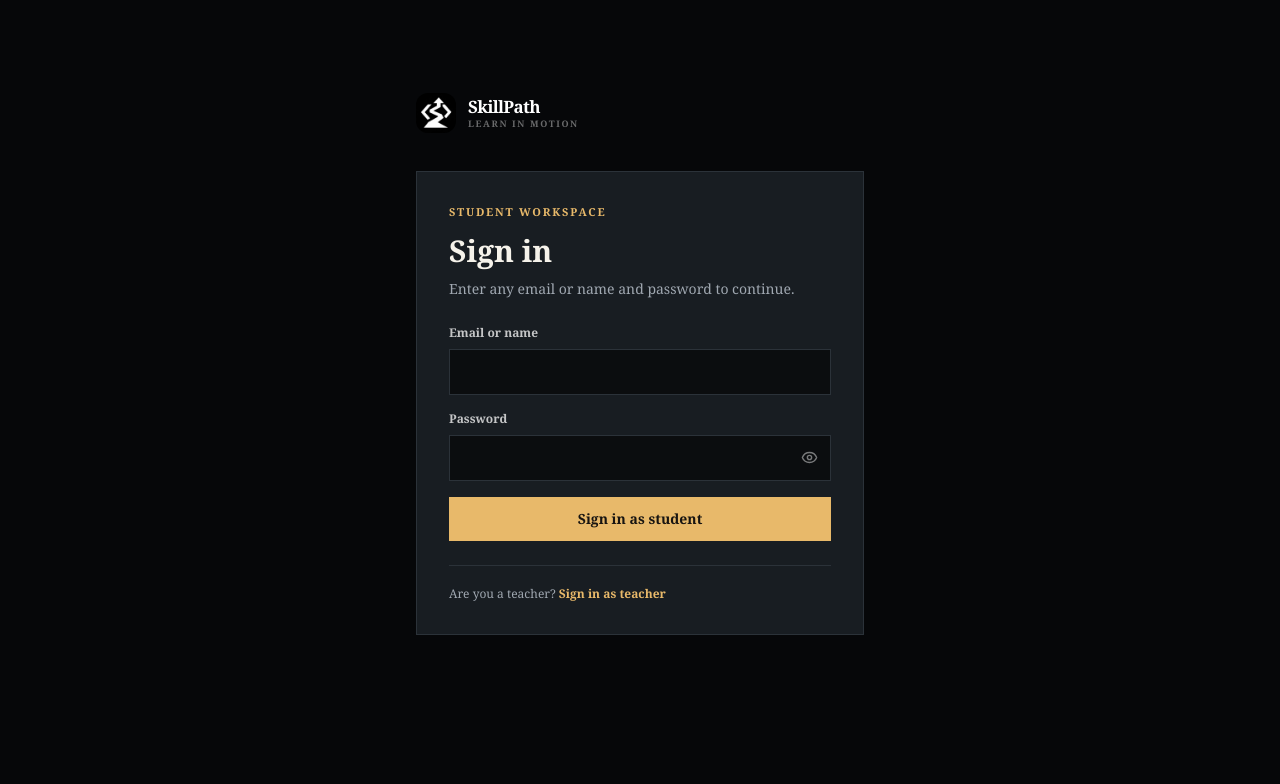
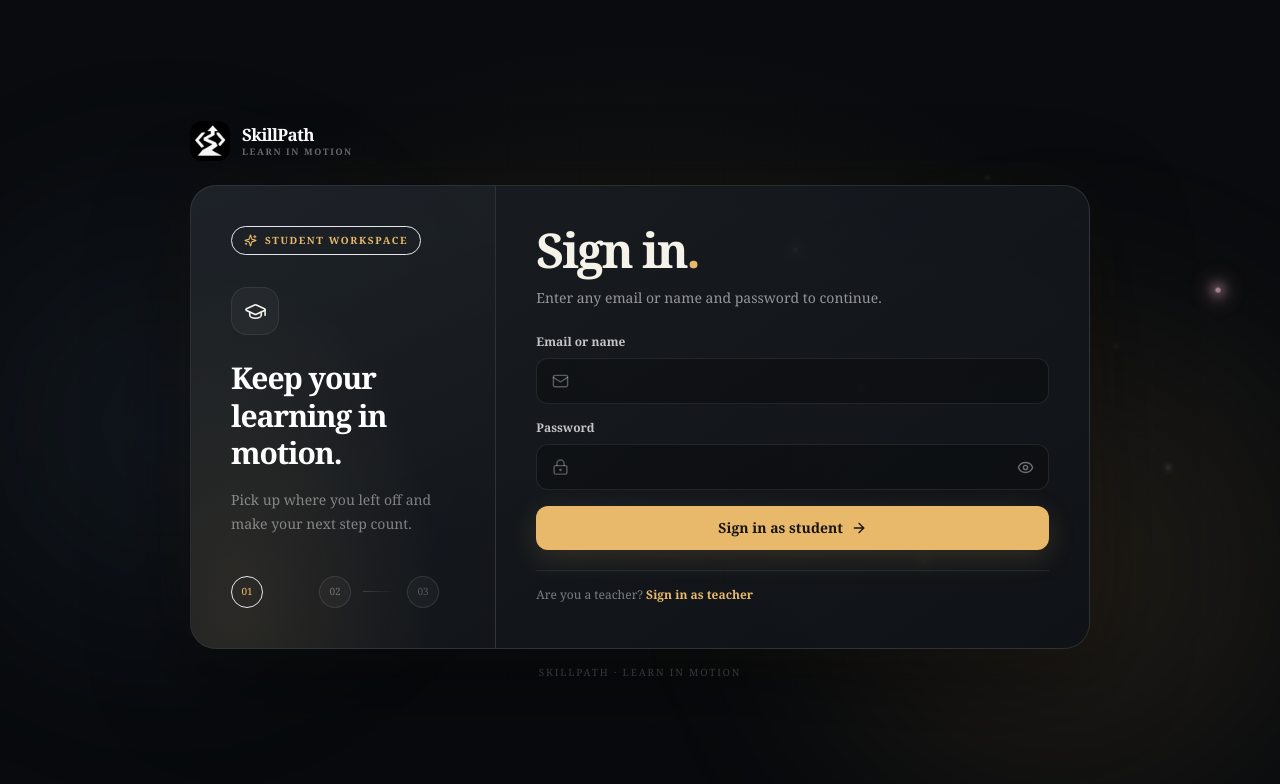
Before and after one commit to AmanShejul/devkraft, a Next.js app: page /login/student in a window 1280 px wide. Shown: the top 784 px of the page. Built offline with nearby package versions, Linux system fonts and the light colour scheme.

Commit message:
ui changed

```diff
--- a/src/app/login/student/page.tsx
+++ b/src/app/login/student/page.tsx
@@ -10,7 +10,7 @@ export default async function StudentLoginPage({
 }) {
   const { reason } = await searchParams;
   return (
-    <main className="mx-auto flex min-h-[calc(100vh-72px)] max-w-7xl items-center justify-center px-5 py-12 sm:px-8">
+    <main className="relative mx-auto flex min-h-screen max-w-7xl items-center justify-center px-5 py-8 sm:px-8 sm:py-10">
       <LoginForm role="student" roleMismatch={reason === "role"} />
     </main>
   );
--- a/src/app/login/teacher/page.tsx
+++ b/src/app/login/teacher/page.tsx
@@ -10,7 +10,7 @@ export default async function TeacherLoginPage({
 }) {
   const { reason } = await searchParams;
   return (
-    <main className="mx-auto flex min-h-[calc(100vh-72px)] max-w-7xl items-center justify-center px-5 py-12 sm:px-8">
+    <main className="relative mx-auto flex min-h-screen max-w-7xl items-center justify-center px-5 py-8 sm:px-8 sm:py-10">
       <LoginForm role="teacher" roleMismatch={reason === "role"} />
     </main>
   );
--- a/src/components/auth/login-form.tsx
+++ b/src/components/auth/login-form.tsx
@@ -2,7 +2,7 @@
 
 import Link from "next/link";
 import { useRouter } from "next/navigation";
-import { Eye, EyeOff } from "lucide-react";
+import { ArrowRight, Eye, EyeOff, GraduationCap, LockKeyhole, Mail, Presentation, Sparkles } from "lucide-react";
 import { useState, type FormEvent } from "react";
 import { SkillPathLogo } from "@/components/layout/skillpath-logo";
 import type { AppRole } from "@/lib/auth/authorization";
@@ -26,6 +26,7 @@ export function LoginForm({ role, roleMismatch = false }: { role: AppRole; roleM
   const [error, setError] = useState(roleMismatch ? "This account does not have access to this workspace." : "");
   const [pending, setPending] = useState(false);
   const otherRole = role === "student" ? "teacher" : "student";
+  const RoleIcon = role === "student" ? GraduationCap : Presentation;
 
   async function handleSubmit(event: FormEvent<HTMLFormElement>) {
     event.preventDefault();
@@ -50,22 +51,75 @@ export function LoginForm({ role, roleMismatch = false }: { role: AppRole; roleM
   }
 
   return (
-    <div className="w-full max-w-md">
-      <Link href="/" aria-label="SkillPath home" className="inline-flex">
+    <>
+      <div className="pointer-events-none fixed inset-0 z-0 overflow-hidden bg-[#080a0d]" aria-hidden="true">
+        <div className="absolute inset-0 bg-[radial-gradient(ellipse_at_50%_45%,rgba(232,185,106,.07),transparent_52%),linear-gradient(180deg,#090b0e_0%,#080a0d_100%)]" />
+        <div className="absolute -left-40 top-[12%] size-[min(70vw,680px)] rounded-full bg-[radial-gradient(circle,rgba(72,104,139,.15),transparent_68%)] blur-3xl animate-[auth-orbit_22s_ease-in-out_infinite_alternate]" />
+        <div className="absolute -right-40 bottom-[-18%] size-[min(75vw,760px)] rounded-full bg-[radial-gradient(circle,rgba(232,185,106,.12),transparent_68%)] blur-3xl animate-[auth-orbit_28s_ease-in-out_-8s_infinite_alternate]" />
+        <div className="hero-starfield-twinkles absolute inset-0 opacity-70">
+          {Array.from({ length: 10 }, (_, index) => <span key={index} />)}
+        </div>
+        <div className="absolute inset-0 bg-[linear-gradient(rgba(255,255,255,.018)_1px,transparent_1px),linear-gradient(90deg,rgba(255,255,255,.018)_1px,transparent_1px)] bg-[size:72px_72px] [mask-image:radial-gradient(ellipse_at_center,black,transparent_82%)]" />
+      </div>
+
+      <div className="relative z-10 w-full max-w-[900px] animate-[auth-card-enter_.7s_cubic-bezier(.2,.75,.25,1)_both]">
+        <Link href="/" aria-label="SkillPath home" className="mb-5 inline-flex transition-opacity hover:opacity-80 sm:mb-6">
           <SkillPathLogo dark />
         </Link>
-      <div className="mt-8 border border-[var(--line)] bg-[var(--panel)] p-6 sm:p-8">
-        <p className="text-[11px] font-bold uppercase tracking-[.16em] text-brand">{role} workspace</p>
-        <h1 className="mt-3 text-3xl font-bold text-ink">Sign in</h1>
-        <p className="mt-2 text-sm leading-6 text-muted">Enter any email or name and password to continue.</p>
+        <section className="relative overflow-hidden rounded-[26px] border border-white/[.11] bg-[linear-gradient(145deg,rgba(26,31,37,.94),rgba(15,18,22,.94))] shadow-[0_30px_100px_rgba(0,0,0,.42),0_0_70px_rgba(232,185,106,.045)] backdrop-blur-2xl md:flex">
+          <div className="pointer-events-none absolute inset-x-8 top-0 z-10 h-px bg-gradient-to-r from-transparent via-brand/70 to-transparent" aria-hidden="true" />
 
+          <aside className="relative hidden w-[34%] flex-col justify-between overflow-hidden border-r border-white/[.08] bg-[radial-gradient(ellipse_at_15%_90%,rgba(232,185,106,.11),transparent_55%),linear-gradient(160deg,rgba(255,255,255,.025),transparent_70%)] p-8 md:flex lg:p-10">
+            <div>
+              <div className="inline-flex items-center gap-2 rounded-full border border-brand/20 bg-brand/[.07] px-3 py-1.5 text-[10px] font-bold uppercase tracking-[.16em] text-brand">
+                <Sparkles size={13} aria-hidden="true" />
+                {role} workspace
+              </div>
+              <span className="mt-8 grid size-12 place-items-center rounded-2xl border border-white/[.08] bg-white/[.035] text-brand/90" aria-hidden="true">
+                <RoleIcon size={23} strokeWidth={1.7} />
+              </span>
+              <h2 className="mt-6 max-w-[13rem] text-3xl font-semibold leading-tight tracking-[-.035em] text-white">
+                {role === "student" ? "Keep your learning in motion." : "Guide every learner forward."}
+              </h2>
+              <p className="mt-4 max-w-[15rem] text-sm leading-6 text-white/45">
+                {role === "student" ? "Pick up where you left off and make your next step count." : "Your teaching workspace is ready when you are."}
+              </p>
+            </div>
+            <div className="relative mt-10 flex items-center gap-3" aria-hidden="true">
+              <span className="grid size-8 place-items-center rounded-full border border-brand/30 bg-brand/[.08] text-[10px] text-brand">01</span>
+              <span className="h-px w-8 bg-gradient-to-r from-brand/50 to-white/10" />
+              <span className="grid size-8 place-items-center rounded-full border border-white/10 bg-white/[.03] text-[10px] text-white/35">02</span>
+              <span className="h-px w-8 bg-gradient-to-r from-white/15 to-transparent" />
+              <span className="grid size-8 place-items-center rounded-full border border-white/10 bg-white/[.03] text-[10px] text-white/25">03</span>
+              <span className="absolute -left-2 -top-2 size-12 rounded-full bg-brand/10 blur-xl" />
+            </div>
+          </aside>
 
+          <div className="min-w-0 flex-1 p-6 sm:p-8 md:p-9 lg:p-10">
+            <div className="mb-5 flex items-center justify-between md:hidden">
+              <div className="inline-flex items-center gap-2 rounded-full border border-brand/20 bg-brand/[.07] px-3 py-1.5 text-[10px] font-bold uppercase tracking-[.16em] text-brand">
+                <Sparkles size={13} aria-hidden="true" />
+                {role} workspace
+              </div>
+              <span className="grid size-10 place-items-center rounded-2xl border border-white/[.08] bg-white/[.035] text-brand/90" aria-hidden="true">
+                <RoleIcon size={20} strokeWidth={1.7} />
+              </span>
+            </div>
 
-        {error && <p role="alert" className="mt-5 text-sm text-[#ffb3aa]">{error}</p>}
+            <h1 className="text-[2.65rem] font-bold leading-none tracking-[-.045em] text-ink sm:text-5xl">Sign in<span className="text-brand">.</span></h1>
+            <p className="mt-3 text-sm leading-6 text-white/55">Enter any email or name and password to continue.</p>
+
+            {error && (
+              <p role="alert" className="mt-5 rounded-xl border border-[#ff8e80]/20 bg-[#ff8e80]/[.07] px-4 py-3 text-sm leading-5 text-[#ffb3aa]">
+                {error}
+              </p>
+            )}
 
             <form onSubmit={handleSubmit} className="mt-6 space-y-4">
               <label className="block text-xs font-semibold text-white/75">
                 Email or name
+                <span className="relative mt-2 block">
+                  <Mail size={17} aria-hidden="true" className="pointer-events-none absolute left-4 top-1/2 -translate-y-1/2 text-white/30" />
                   <input
                     type="text"
                     name="email"
@@ -73,12 +127,14 @@ export function LoginForm({ role, roleMismatch = false }: { role: AppRole; roleM
                     required
                     value={email}
                     onChange={(event) => setEmail(event.target.value)}
-              className="mt-2 w-full border border-[var(--line)] bg-[#0b0d0f] px-3 py-3 text-sm text-ink outline-none focus:border-brand"
+                    className="w-full rounded-xl border border-white/[.09] bg-black/25 py-3 pl-11 pr-4 text-sm text-ink outline-none transition placeholder:text-white/30 hover:border-white/20 focus:border-brand/70 focus:bg-black/35 focus:ring-4 focus:ring-brand/[.08]"
                   />
+                </span>
               </label>
               <label className="block text-xs font-semibold text-white/75">
                 Password
                 <span className="relative mt-2 block">
+                  <LockKeyhole size={17} aria-hidden="true" className="pointer-events-none absolute left-4 top-1/2 -translate-y-1/2 text-white/30" />
                   <input
                     type={showPassword ? "text" : "password"}
                     name="password"
@@ -86,9 +142,9 @@ export function LoginForm({ role, roleMismatch = false }: { role: AppRole; roleM
                     required
                     value={password}
                     onChange={(event) => setPassword(event.target.value)}
-                className="w-full border border-[var(--line)] bg-[#0b0d0f] px-3 py-3 pr-11 text-sm text-ink outline-none focus:border-brand"
+                    className="w-full rounded-xl border border-white/[.09] bg-black/25 py-3 pl-11 pr-12 text-sm text-ink outline-none transition placeholder:text-white/30 hover:border-white/20 focus:border-brand/70 focus:bg-black/35 focus:ring-4 focus:ring-brand/[.08]"
                   />
-              <button type="button" aria-label={showPassword ? "Hide password" : "Show password"} aria-pressed={showPassword} onClick={() => setShowPassword((visible) => !visible)} className="absolute inset-y-0 right-0 grid w-11 place-items-center text-white/45 hover:text-white">
+                  <button type="button" aria-label={showPassword ? "Hide password" : "Show password"} aria-pressed={showPassword} onClick={() => setShowPassword((visible) => !visible)} className="absolute inset-y-0 right-0 grid w-12 place-items-center rounded-r-xl text-white/40 transition hover:text-brand">
                     {showPassword ? <EyeOff size={17} /> : <Eye size={17} />}
                   </button>
                 </span>
@@ -96,19 +152,23 @@ export function LoginForm({ role, roleMismatch = false }: { role: AppRole; roleM
               <button
                 type="submit"
                 disabled={pending}
-            className="w-full bg-brand px-4 py-3 text-sm font-bold text-[#171411] transition hover:bg-brand-dark disabled:cursor-not-allowed disabled:opacity-50"
+                className="group flex w-full items-center justify-center gap-2 rounded-xl bg-brand px-4 py-3 text-sm font-bold text-[#171411] shadow-[0_8px_28px_rgba(232,185,106,.16)] transition hover:-translate-y-0.5 hover:bg-brand-dark hover:shadow-[0_12px_32px_rgba(232,185,106,.24)] disabled:cursor-not-allowed disabled:opacity-50"
               >
                 {pending ? "Signing in..." : `Sign in as ${role}`}
+                {!pending && <ArrowRight size={16} aria-hidden="true" className="transition-transform group-hover:translate-x-1" />}
               </button>
             </form>
 
-        <p className="mt-6 border-t border-[var(--line)] pt-5 text-xs text-muted">
+            <p className="mt-5 border-t border-white/[.08] pt-4 text-xs text-white/45">
               {role === "teacher" ? "Need student access?" : "Are you a teacher?"}{" "}
-          <Link href={roleLoginPaths[otherRole]} className="font-semibold text-brand hover:text-brand-dark">
+              <Link href={roleLoginPaths[otherRole]} className="font-semibold text-brand transition-colors hover:text-white">
                 Sign in as {otherRole}
               </Link>
             </p>
           </div>
+        </section>
+        <p className="mt-4 text-center text-[10px] font-medium uppercase tracking-[.18em] text-white/25">SkillPath · Learn in motion</p>
       </div>
+    </>
   );
 }
```
Also changed, not shown: src/app/globals.css (+8 -0 lines). Lines whose indentation alone changed are shown as unchanged.
